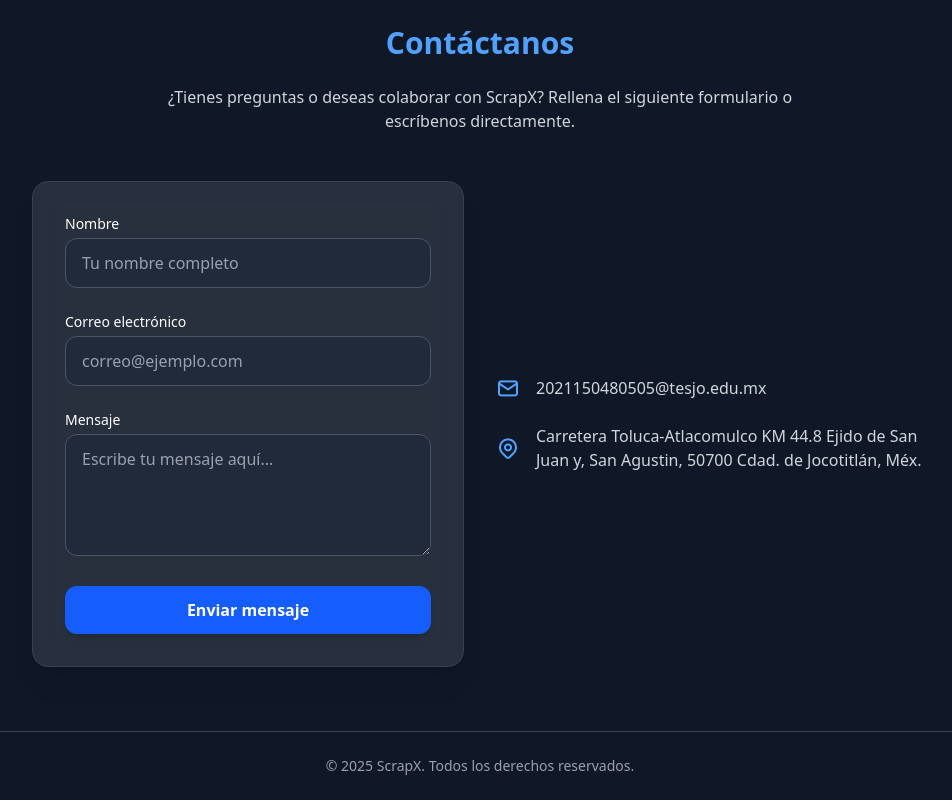
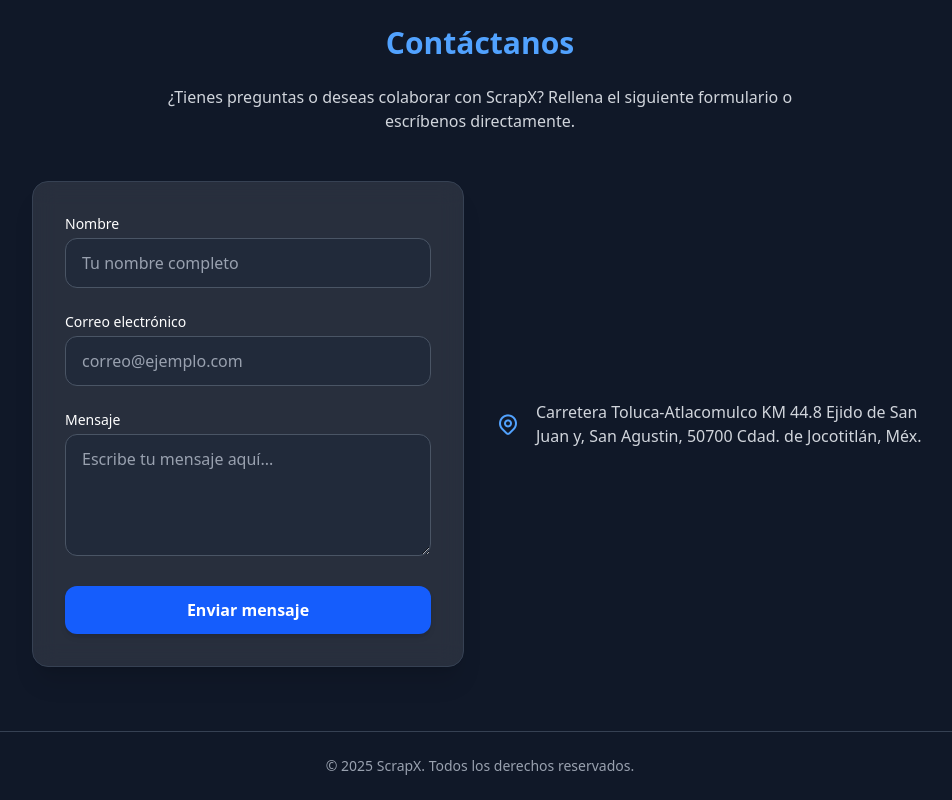
Before and after one commit to Scr4dy/blog_scrapx, a website: page index.html in a window 1280 px wide. Shown: the part 2790-3590 px from the top of the page, without its empty margins (160-1112 px from the left). Drawn offline with Linux system fonts and the light colour scheme.

Commit message:
Actualización de interfaz

```diff
--- a/index.html
+++ b/index.html
@@ -207,10 +207,6 @@
                 <!-- Información de contacto -->
                 <div class="flex flex-col justify-center space-y-6 text-gray-300">
                     <div class="flex items-center space-x-4">
-                        <i class="ti ti-mail text-blue-400 text-2xl"></i>
-                        <span> 2021150480505@tesjo.edu.mx</span>
-                    </div>
-                    <div class="flex items-center space-x-4">
                         <i class="ti ti-map-pin text-blue-400 text-2xl"></i>
                         <span> Carretera Toluca-Atlacomulco KM 44.8 Ejido de San Juan y, San Agustin, 50700 Cdad. de
                             Jocotitlán, Méx.</span>
```
